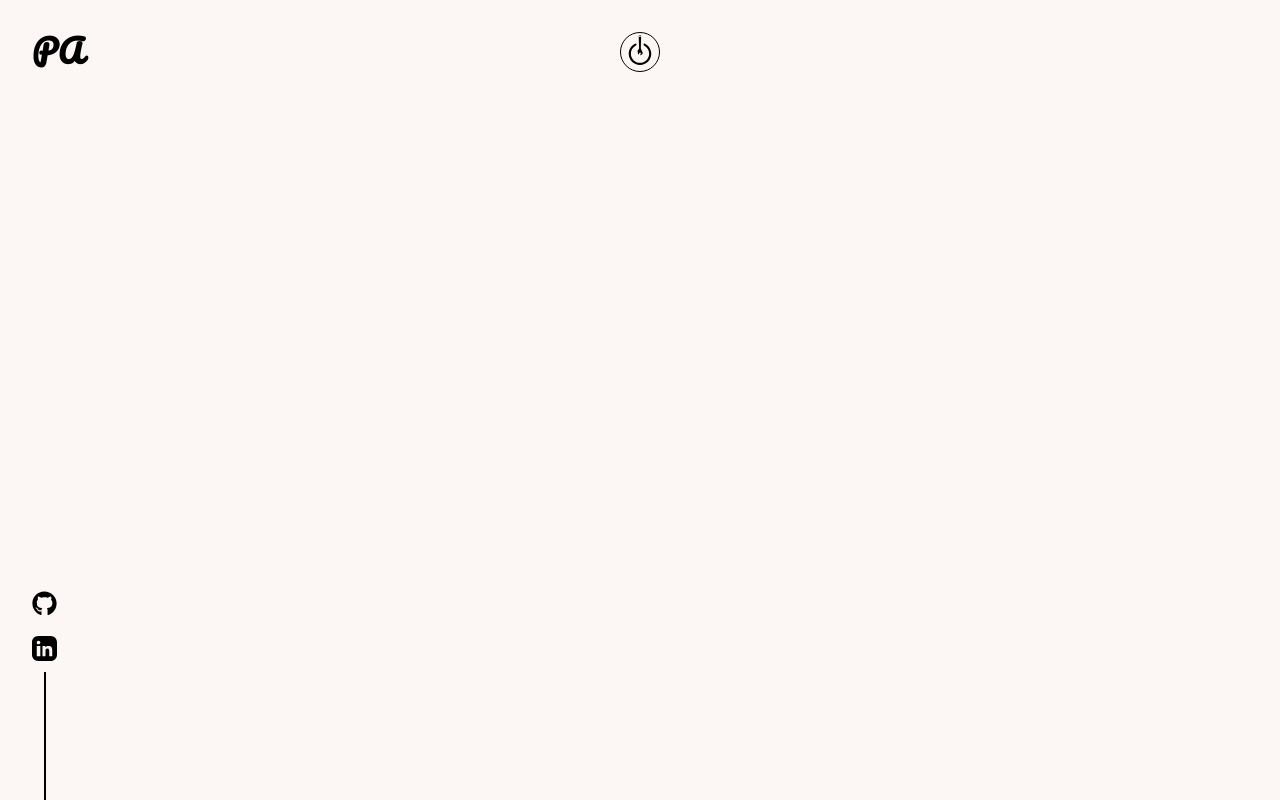
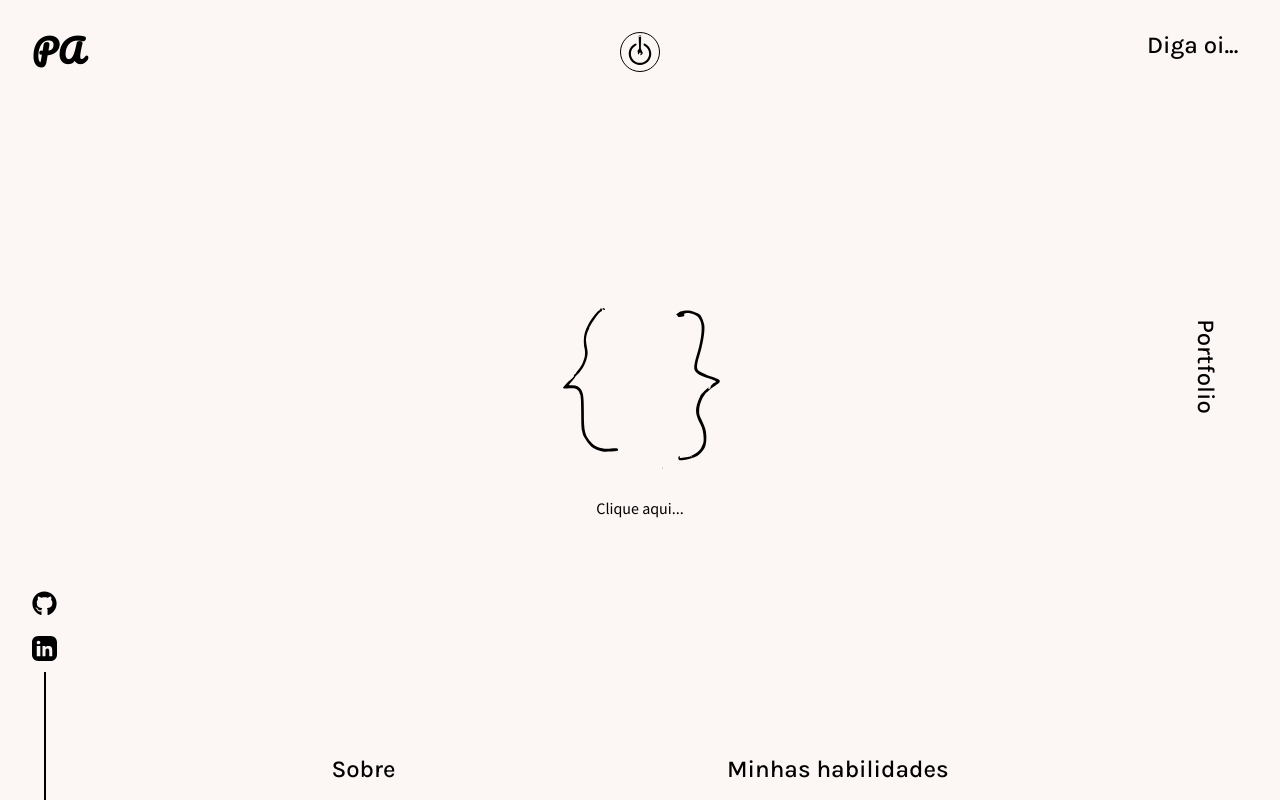
Before and after one commit to pabloalmeidac/pabloalmeidac.github.io, a React (Create React App) app: page / in a window 1280 px wide. Built offline with nearby package versions, Linux system fonts and the light colour scheme.

Commit message:
Feat: page initial done

```diff
--- a/src/components/Main.js
+++ b/src/components/Main.js
@@ -1,8 +1,13 @@
-import React from 'react';
+import React, { useState } from 'react';
+import { motion } from 'framer-motion'
 import styled from 'styled-components';
+import { NavLink } from 'react-router-dom'
+import LogoComponent from '../subComponents/LogoComponent';
 import PowerButton from '../subComponents/PowerButton';
-import LogoComponent from '../subComponents/LogoComponent';
 import SocialIcons from '../subComponents/SocialIcons';
+import { Start } from './AllSvgs';
+import Intro from './Intro';
+
 
 const MainContainer = styled.div`
   background: ${ props => props.theme.body};
@@ -22,14 +27,135 @@ const Container = styled.div`
   padding: 2rem;
 `
 
+const Contact = styled(NavLink)`
+  color: ${props => props.theme.text};
+  position: absolute;
+  top: 2rem;
+  right: calc(1rem + 2vw);
+  text-decoration: none;
+  z-index:1;
+`
+
+const Portfolio = styled(NavLink)`
+  color: ${props => props.theme.text};
+  position: absolute;
+  top: 50%;
+  right: calc(1rem + 2vw);
+  transform: rotate(90deg) translate(-50%, -50%);
+  text-decoration: none;
+  z-index:1;
+`
+
+const BottomBar = styled.div`
+  position: absolute;
+  bottom: 1rem;
+  left: 0;
+  right: 0;
+  width: 100%;
+
+  display: flex;
+  justify-content: space-evenly;
+`
+
+const ABOUT = styled(NavLink)`
+  color: ${props => props.click ? props.theme.body : props.theme.text};
+  text-decoration: none;
+  z-index: 1;
+`
+const SKILLS = styled(NavLink)`
+  color: ${props => props.theme.text};
+  text-decoration: none;
+  z-index: 1;
+`
+
+const Center = styled.button`
+  position: absolute;
+  top: ${props => props.click ? '85%': '50%'};
+  left: ${props => props.click ? '92%': '50%'};
+  transform: translate(-50%,-50%);
+  border: none;
+  outline: none;
+  background-color: transparent;
+  cursor: pointer;
+
+  display: flex;
+  flex-direction: column;
+  justify-content: center;
+  align-items: center;
+  transition: all 1s ease;
+
+  &>:last-child{
+    display: ${props => props.click ? 'none' : 'inline-block'};
+    padding-top: 1rem;
+  }
+`
+
+const DarkDiv = styled.div`
+  position: absolute;
+  top: 0;
+  background-color: #000;
+  bottom: 0;
+  right: 50%;
+  width: ${props => props.click ? '50%' : '0%'};
+  height: ${props => props.click ? '100%' : '0%'};
+  z-index: 1;
+  transition: height 0.5s ease, width 1s ease 0.5s;
+`
 const Main = () => {
+
+  const [click, setClick] = useState(false);
+
+  const handleClick = () => setClick(!click);
+
   return (
     <MainContainer>
+      <DarkDiv click={click}/>
       <Container>
         <PowerButton />
-        <LogoComponent />
-        <SocialIcons />
+        <LogoComponent theme={click ? 'dark' : 'light'}/>
+        <SocialIcons theme={click ? 'dark' : 'light'}/>
+        <DarkDiv click={click}/>
+        <Center click={click} onClick= {() => handleClick()}>
+          <Start width={click ? 120 : 200} height={click ? 120 : 200} fill='currentColor'/>
+          <span>Clique aqui...</span>
+        </Center>
+
+        <Contact target="_blank" to={{pathname:"mailto:pabloalmeidacti@gmail.com"}}>
+          <motion.h2
+            whileHover={{ scale: 1.1 }}
+            whileTap= {{ scale: 0.9 }}
+          >
+            Diga oi...
+          </motion.h2>
+        </Contact>
+        <Portfolio to="/portfolio">
+          <motion.h2
+            whileHover={{ scale: 1.1 }}
+            whileTap= {{ scale: 0.9 }}
+          >
+            Portfolio
+          </motion.h2>
+        </Portfolio>
+        <BottomBar>
+          <ABOUT to="/about" click={click}>
+            <motion.h2
+              whileHover={{ scale: 1.1 }}
+              whileTap= {{ scale: 0.9 }}
+            >
+              Sobre
+            </motion.h2>
+          </ABOUT>
+          <SKILLS to="/skills">
+          <motion.h2
+            whileHover={{ scale: 1.1 }}
+            whileTap= {{ scale: 0.9 }}
+          >
+            Minhas habilidades
+          </motion.h2>
+        </SKILLS>
+        </BottomBar>
       </Container>
+      {click ? <Intro click={click} /> : null }
     </MainContainer>
   )
 }
```
Lines whose indentation alone changed are shown as unchanged.
